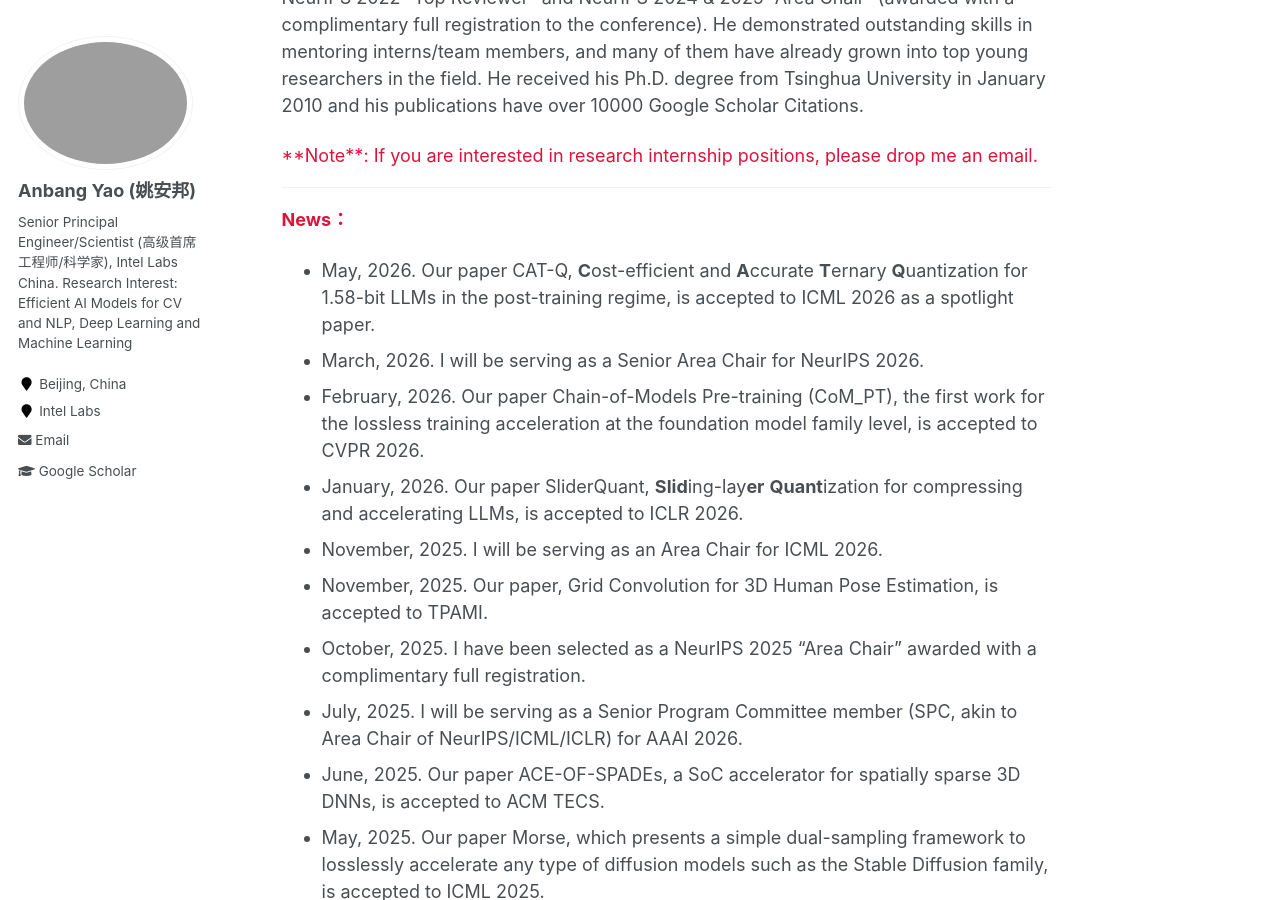
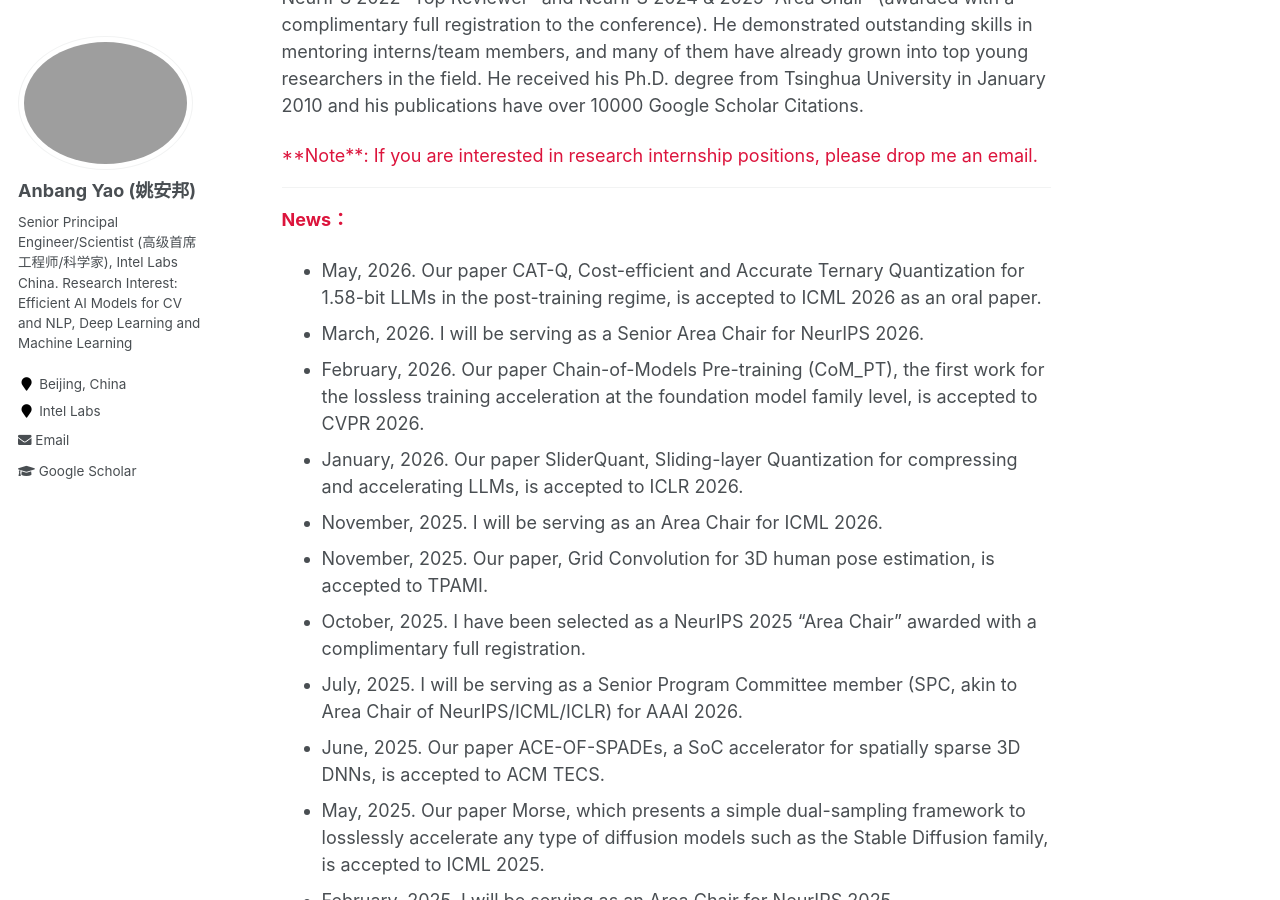
Before and after one commit to YaoAnbang/YaoAnbang.github.io, a Jekyll site: the page built from _pages/about.md, in a window 1280 px wide and 900 px high, scrolled down 1528 px. Built offline with Jekyll 4.4.1, drawn with Linux system fonts in a browser that asks for light colours; some of the changed text lies outside the part shown.

Commit message:
Update about.md

```diff
--- a/_pages/about.md
+++ b/_pages/about.md
@@ -17,12 +17,12 @@ Anbang Yao is currently a <!--Senior Principal AI Scientist, also a Senior Princ
 ---
 **<font color="Crimson">News：</font>**
 
-+ May<!--1st-->, 2026. Our paper CAT-Q, **C**ost-efficient and **A**ccurate **T**ernary **Q**uantization for 1.58-bit LLMs in the post-training regime, is accepted to ICML 2026 as a spotlight paper.
++ May<!--1st-->, 2026. Our paper CAT-Q, Cost-efficient and Accurate Ternary Quantization for 1.58-bit LLMs in the post-training regime, is accepted to ICML 2026 as an oral paper.
 + March<!--24th-->, 2026. I will be serving as a Senior Area Chair for NeurIPS 2026.
 + February<!--21st-->, 2026. Our paper Chain-of-Models Pre-training (CoM_PT), the first work for the lossless training acceleration at the foundation model family level, is accepted to CVPR 2026.
-+ January<!--26th-->, 2026. Our paper SliderQuant, **Slid**ing-lay**er** **Quant**ization for compressing and accelerating LLMs, is accepted to ICLR 2026.
++ January<!--26th-->, 2026. Our paper SliderQuant, Sliding-layer Quantization for compressing and accelerating LLMs, is accepted to ICLR 2026.
 + November<!--20th-->, 2025. I will be serving as an Area Chair for ICML 2026.
-+ November<!--5th-->, 2025. Our paper, Grid Convolution for 3D Human Pose Estimation, is accepted to TPAMI.
++ November<!--5th-->, 2025. Our paper, Grid Convolution for 3D human pose estimation, is accepted to TPAMI.
 + October<!--12th-->, 2025. I have been selected as a NeurIPS 2025 "Area Chair" awarded with a complimentary full registration.
 + July<!--11th-->, 2025. I will be serving as a Senior Program Committee member (SPC, akin to Area Chair of NeurIPS/ICML/ICLR) for AAAI 2026.
 + June<!--8th-->, 2025. Our paper ACE-OF-SPADEs, a SoC accelerator for spatially sparse 3D DNNs, is accepted to ACM TECS.
@@ -74,11 +74,11 @@ Selected Publications
 
 **2026**
 
-+ CAT-Q: Cost-efficient and Accurate Ternary Quantization for LLMs.<br> Shigeng Wang\*\+, Chao Li\*\+, Yangyuxuan Kang\*, Jiawei Fan\* and Anbang Yao\#.<br><em>**International Conference on Machine Learning (ICML)**</em>, 2026 (<font color="Crimson">Spotlight</font>).<br> [<font color="DodgerBlue">[Paper will be coming soon]</font>](https://yaoanbang.github.io/).[<font color="DodgerBlue">[Code will be coming soon]</font>](https://yaoanbang.github.io/).<br>
++ CAT-Q: Cost-efficient and Accurate Ternary Quantization for LLMs.<br> Shigeng Wang\*\+, Chao Li\*\+, Yangyuxuan Kang\*, Jiawei Fan\* and Anbang Yao\#.<br><em>**International Conference on Machine Learning (ICML)**</em>, 2026 (<font color="Crimson">Oral</font>).<br> [<font color="DodgerBlue">[Paper will be coming soon]</font>](https://yaoanbang.github.io/).[<font color="DodgerBlue">[Code will be coming soon]</font>](https://yaoanbang.github.io/).<br>
 
 + Chain-of-Models Pre-training: Rethinking Training Acceleration of Vision Foundation Models.<br> Jiawei Fan\*, Shigeng Wang\*, Chao Li\*, Xiaolong Liu\* and Anbang Yao\#.<br><em>**IEEE Conference on Computer Vision and Pattern Recognition (CVPR)**</em>, 2026.<br> [<font color="DodgerBlue">[Paper]</font>](http://arxiv.org/abs/2604.12391).[<font color="DodgerBlue">[Code]</font>](https://github.com/deep-optimization/CoM-PT).<br>
 
-+ SliderQuant: Accurate Post-Training Quantization for LLMs.<br> Shigeng Wang\*, Chao Li\*, Yangyuxuan Kang\*, Jiawei Fan\*, Zhonghong Ou and Anbang Yao\#.<br><em>**International Conference on Learning Representations (ICLR)**</em>, 2026.<br> [<font color="DodgerBlue">[Paper]</font>](https://openreview.net/pdf?id=YNqZqw4fLT).[<font color="DodgerBlue">[Code]</font>](https://github.com/deep-optimization/SliderQuant).<br>
++ SliderQuant: Accurate Post-Training Quantization for LLMs.<br> Shigeng Wang\*\+, Chao Li\*\+, Yangyuxuan Kang\*, Jiawei Fan\*, Zhonghong Ou and Anbang Yao\#.<br><em>**International Conference on Learning Representations (ICLR)**</em>, 2026.<br> [<font color="DodgerBlue">[Paper]</font>](https://openreview.net/pdf?id=YNqZqw4fLT).[<font color="DodgerBlue">[Code]</font>](https://github.com/deep-optimization/SliderQuant).<br>
 
 **2025**
 
```
